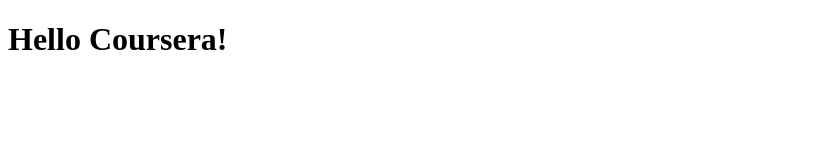
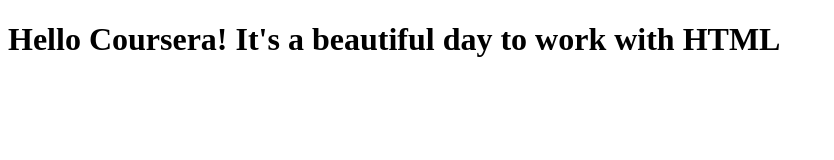
Before and after one commit to simonx913/coursera-test, a plain HTML site: page site/index.html in a window 1280 px wide. Shown: the whole page, without its empty margins (0-834 px from the left). Drawn offline with Linux system fonts and the light colour scheme.

Commit message:
Edit to page content

```diff
--- a/site/index.html
+++ b/site/index.html
@@ -6,6 +6,6 @@
 	<title>Hello Coursera</title>
 </head>
 <body>
-<h1>Hello Coursera!</h1>
+<h1>Hello Coursera! It's a beautiful day to work with HTML</h1>
 </body>
 </html>
```
